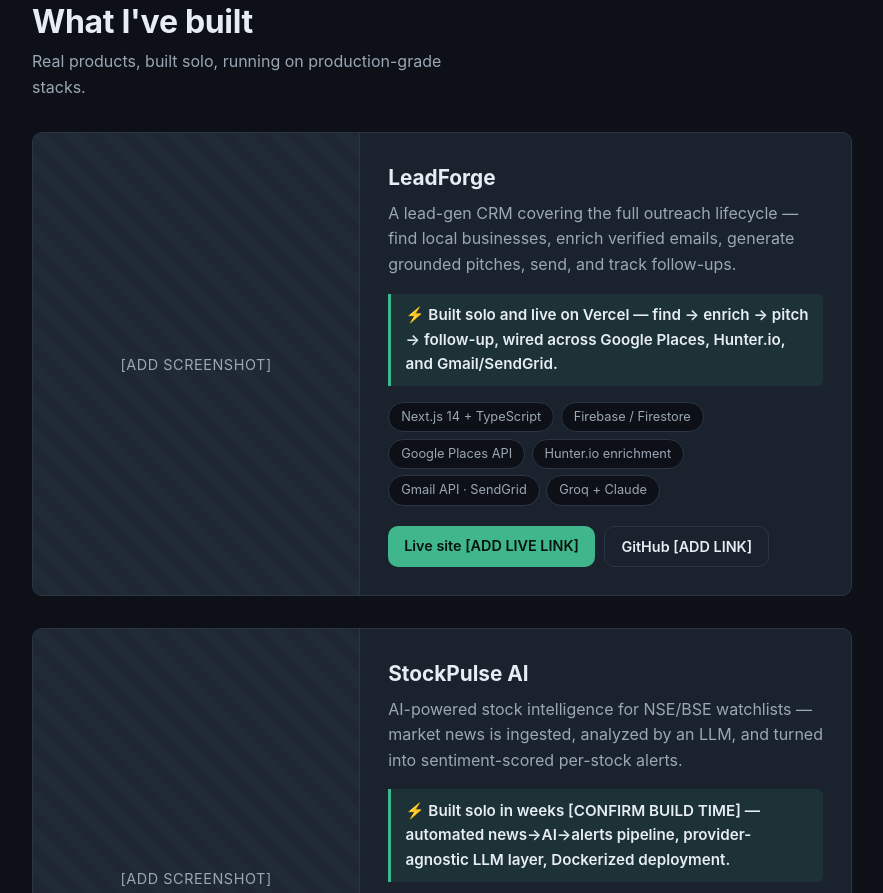
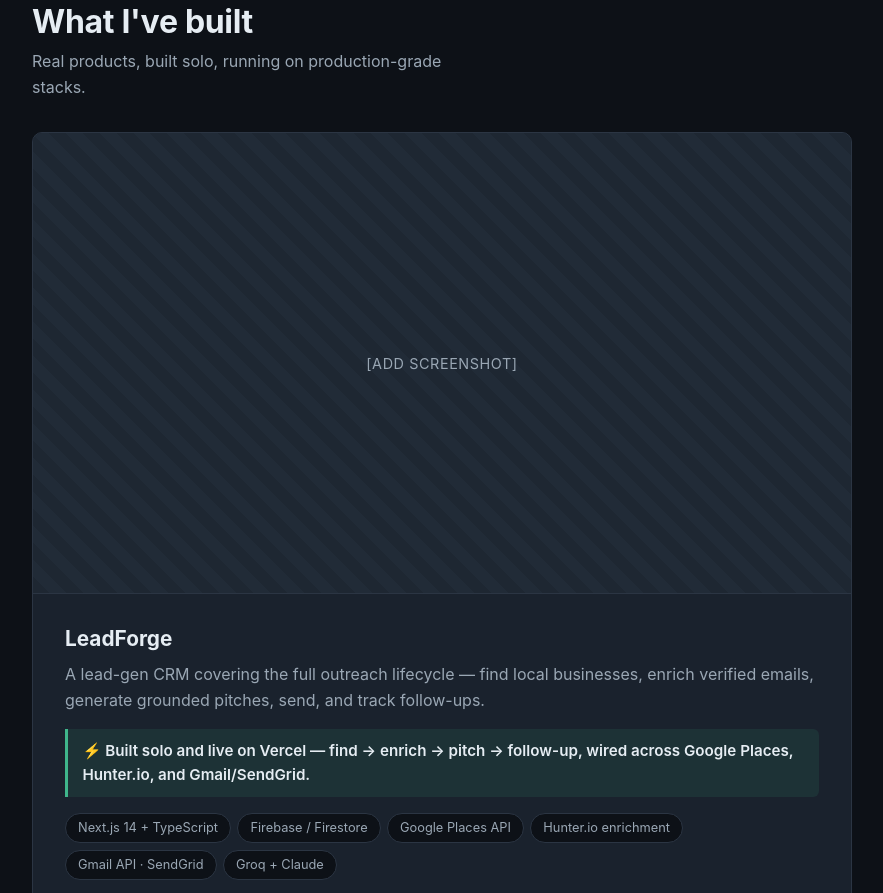
Before and after one commit to chauhannaveen/portfolio, a plain HTML site: page index.html in a window 1280 px wide. Shown: the part 879-1772 px from the top of the page, without its empty margins (198-1081 px from the left). Drawn offline with Linux system fonts and the light colour scheme.

Commit message:
Stack project cards: full-width image banner, no crop
Landscape desktop screenshots were cropped hard by the narrow side-by-side
panel. Cards now stack (image banner on top at natural size, text below),
so screenshots show in full.

Co-Authored-By: Claude Opus 4.8 <noreply@anthropic.com>

```diff
--- a/style.css
+++ b/style.css
@@ -300,8 +300,7 @@ h3 {
 .project-media img {
   display: block;
   width: 100%;
-  aspect-ratio: 16 / 9;
-  object-fit: cover;
+  height: auto;
 }
 
 .img-placeholder {
@@ -468,29 +467,8 @@ h3 {
     padding: 5rem 0;
   }
 
-  .project {
-    display: grid;
-    grid-template-columns: 2fr 3fr;
-  }
-
-  .project-media {
-    border-bottom: none;
-    border-right: 1px solid var(--border);
-  }
-
-  .img-placeholder {
-    height: 100%;
-    aspect-ratio: auto;
-    min-height: 220px;
-  }
-
-  .project-media img {
-    height: 100%;
-    aspect-ratio: auto;
-  }
-
   .project-body {
-    padding: 1.75rem;
+    padding: 1.75rem 2rem 2rem;
   }
 
   .footer-inner {
```
